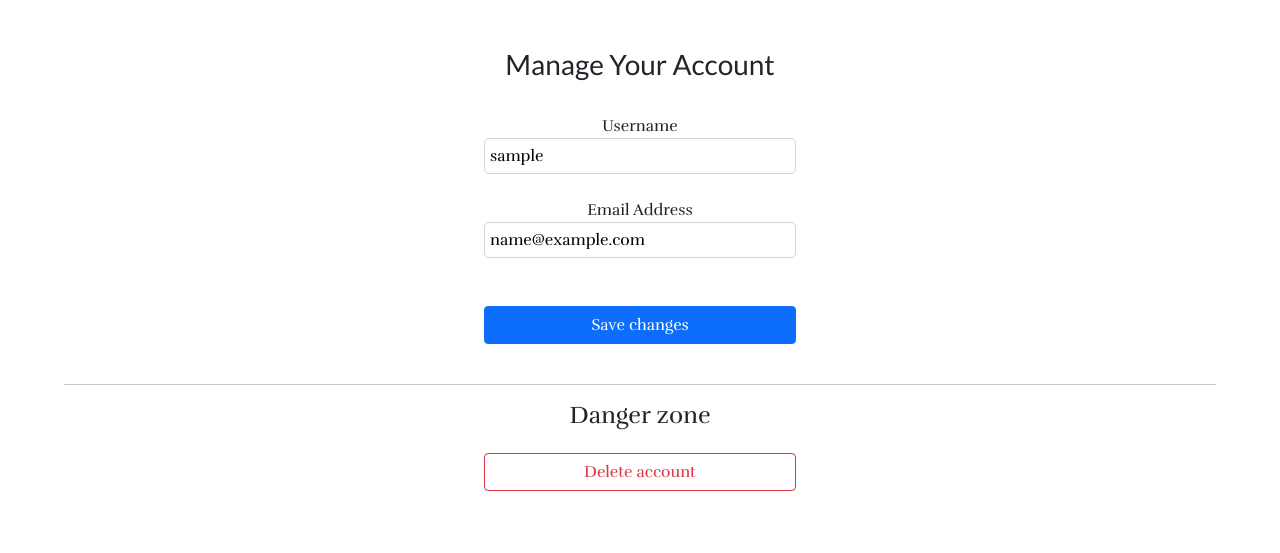
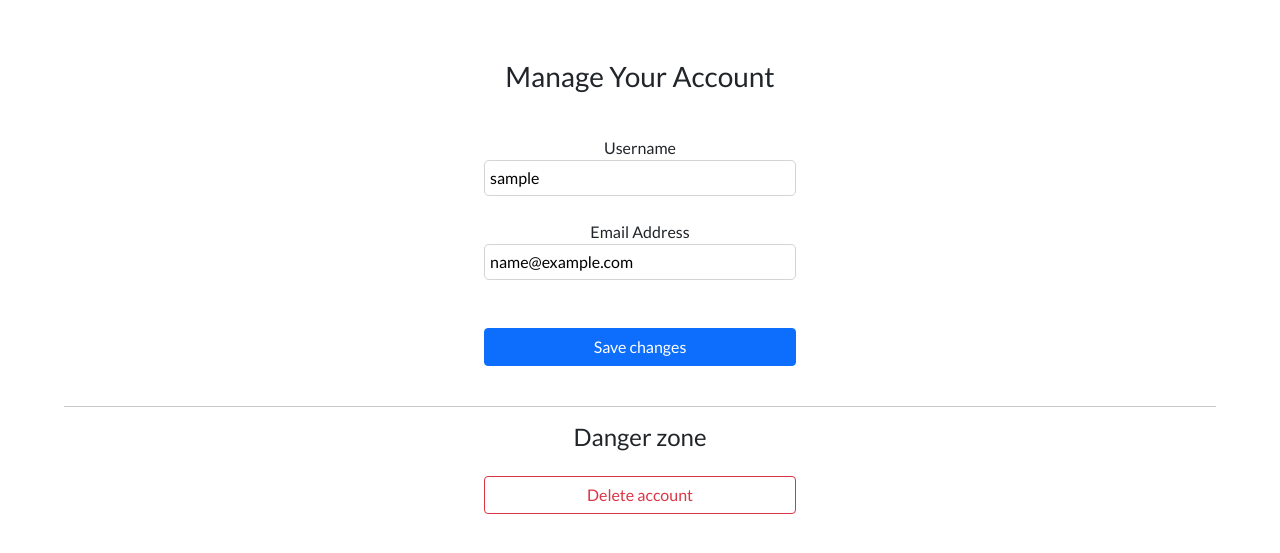
Before and after one commit to Klvxn/futureself, a Django app: page /accounts/1/manage/ in a window 1280 px wide. Shown: the part 64-617 px from the top of the page. Run offline with Django 4.2, Linux system fonts and the light colour scheme; the visitor is signed in with stand-in values (Sample User, id 1); data comes from the database, SQL or seed files in the repository; parts of the project's set-up code (start-up, migrations or seed data) failed here and were passed over; some libraries are stand-ins or nearby versions.

Commit message:
Update .gitignore and css styling

```diff
--- a/static/css/base.css
+++ b/static/css/base.css
@@ -1,5 +1,4 @@
-/* @import url('https://fonts.googleapis.com/css2?family=Lato&display=swap'); */
-@import url('https://fonts.googleapis.com/css2?family=Lato&family=Rufina&display=swap');
+@import url('https://fonts.googleapis.com/css2?family=Lato&display=swap');
 
 body {
     margin: 0;
@@ -20,7 +19,7 @@ li.nav-item {
 
 .form {
     text-align: center;
-    font-family: 'Rufina', serif;
+    font-family: 'Lato', sans-serif;
 }
 
 .errorlist {
@@ -35,8 +34,8 @@ li.nav-item {
     margin: 2rem auto;
 }
 
-.letter-heading {
-    font-family: 'Rufina', serif;
+.letter-heading, h4, h5 {
+    font-family: 'Lato', sans-serif;
     font-weight: lighter;
 }
 
@@ -46,6 +45,10 @@ li.nav-item {
 
 a {
     text-decoration: none;
+}
+
+p, .heading {
+    line-height: 2;
 }
 
 .width {
```
Also changed, not shown: 1 other file.
